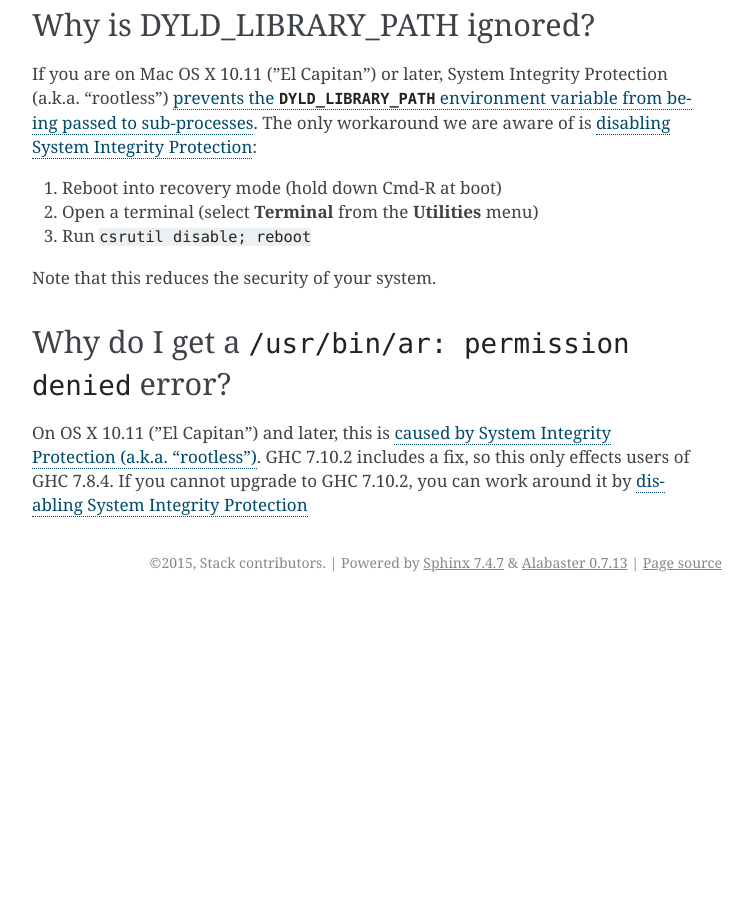
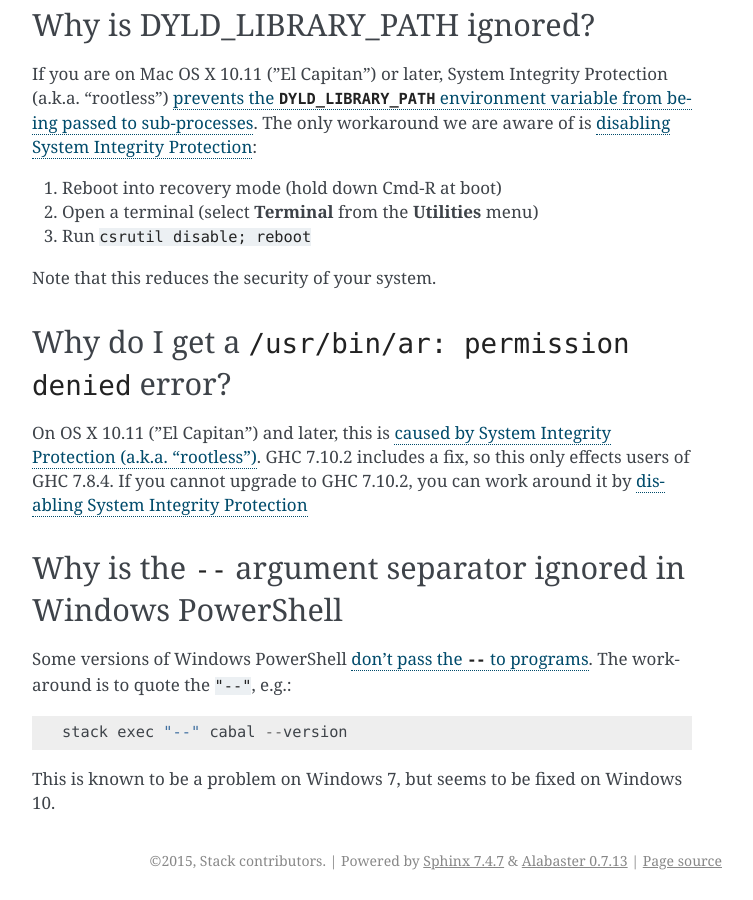
Before and after one commit to commercialhaskell/stack, a Sphinx documentation site: the page built from doc/faq.md, in a window 1280 px wide and 900 px high, scrolled down 10020 px. Shown: the whole window, without its empty margins (388-1141 px from the left). Built offline with Sphinx 7.4.7, drawn with Linux system fonts in a browser that asks for light colours; before the commit the page ends 10622 px from its top, so only the background shows below that; some of the changed text lies outside the part shown.

Commit message:
doc: FAQ entry for #813

```diff
--- a/doc/faq.md
+++ b/doc/faq.md
@@ -304,4 +304,14 @@ later, this is
 [caused by System Integrity Protection (a.k.a. "rootless")](https://github.com/commercialhaskell/stack/issues/563).
 GHC 7.10.2 includes a fix, so this only effects users of GHC 7.8.4. If you
 cannot upgrade to GHC 7.10.2, you can work around it by
-[disabling System Integrity Protection](#rootless)
+[disabling System Integrity Protection](#disable-rootless)
+
+#### Why is the `--` argument separator ignored in Windows PowerShell
+
+Some versions of Windows PowerShell
+[don't pass the `--` to programs](https://github.com/commercialhaskell/stack/issues/813).
+The workaround is to quote the `"--"`, e.g.:
+
+    stack exec "--" cabal --version
+
+This is known to be a problem on Windows 7, but seems to be fixed on Windows 10.
```
Also changed, not shown: CONTRIBUTING.md (+1 -1 lines), doc/install_and_upgrade.md (+1 -1 lines).
